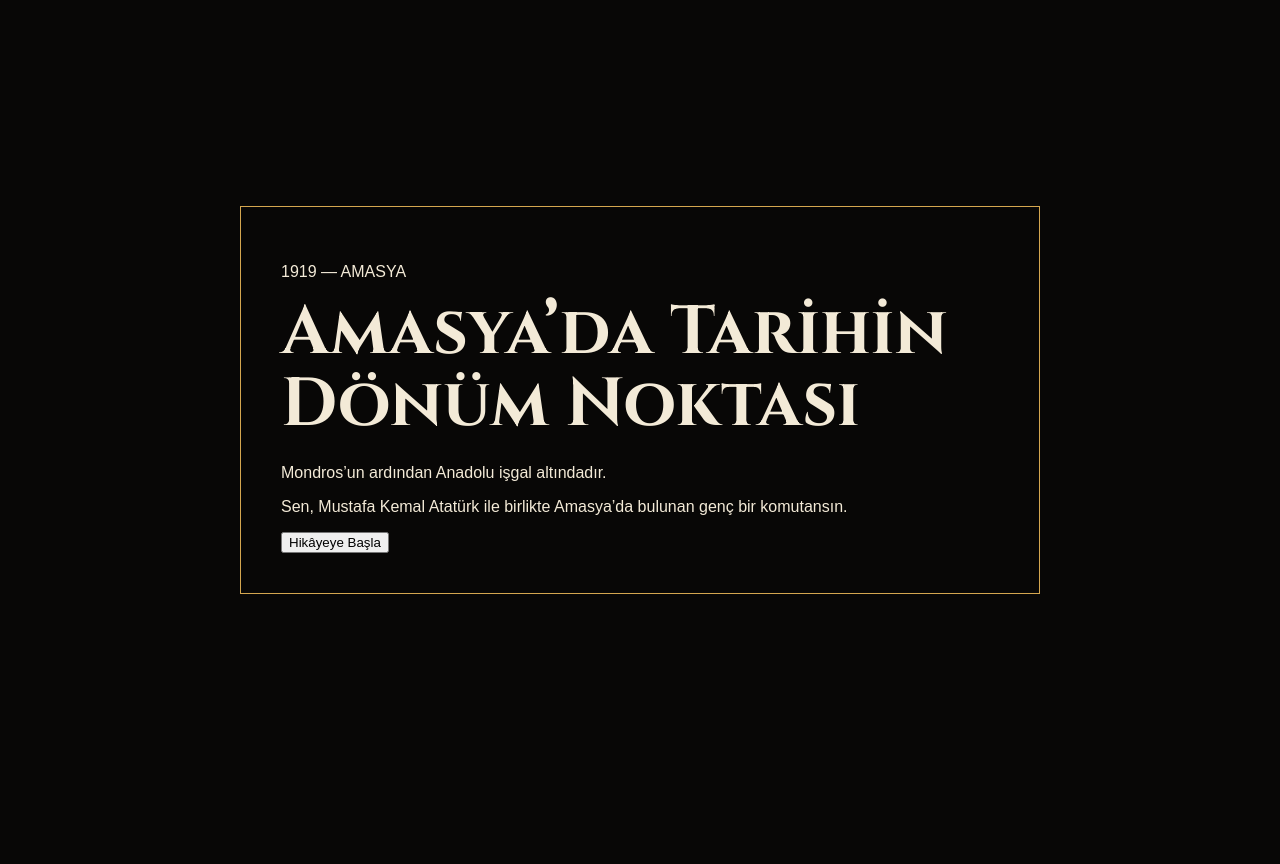
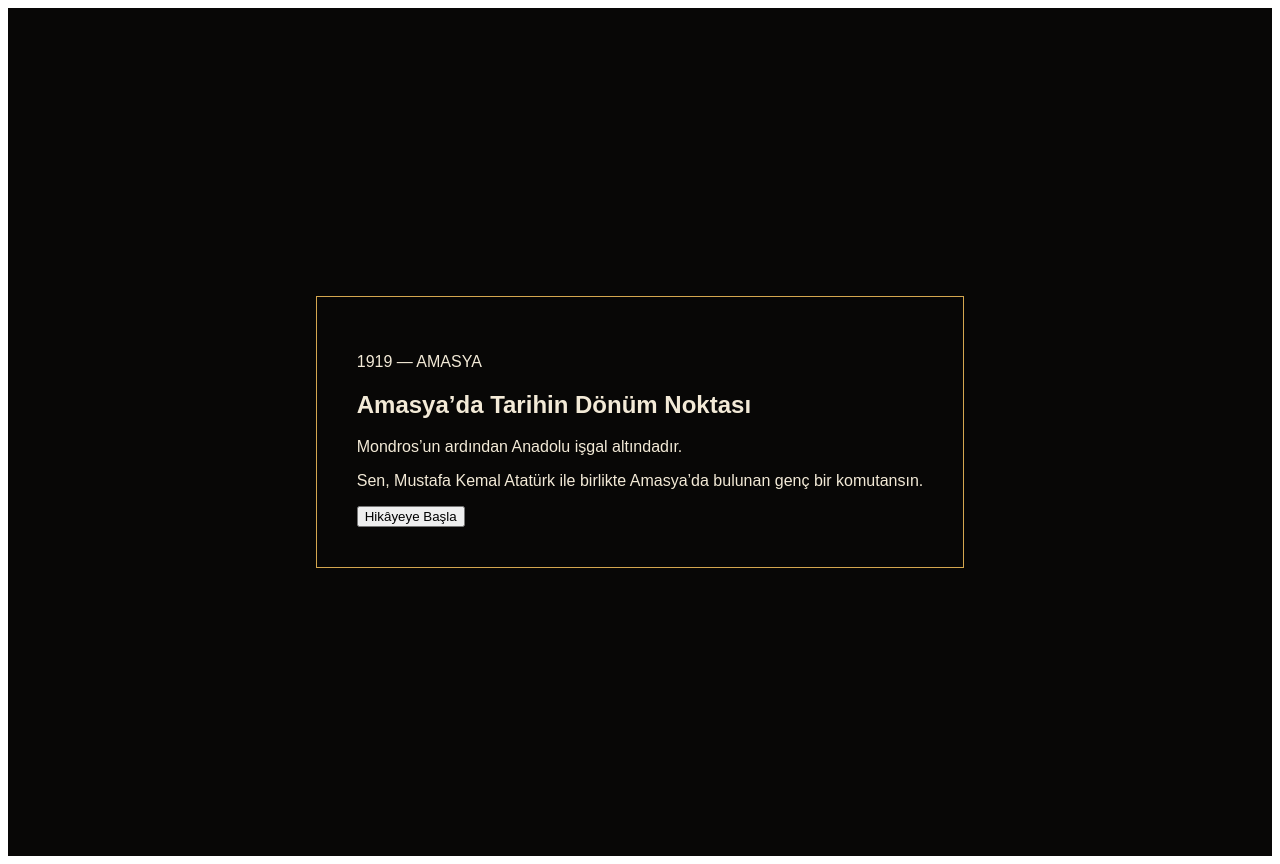
Before and after one commit to AYEXdws/yeniden-basla, a React (Vite) app: page / in a window 1280 px wide. Before the commit the page ends 800 px from the top, so only its background shows below. Built offline with nearby package versions, Linux system fonts and the light colour scheme.

Commit message:
Update main.jsx

```diff
--- a/src/main.jsx
+++ b/src/main.jsx
@@ -1,10 +1,5 @@
 import React from "react";
-import ReactDOM from "react-dom/client";
+import { createRoot } from "react-dom/client";
 import App from "./App.jsx";
-import "./App.css";
 
-ReactDOM.createRoot(document.getElementById("root")).render(
-  <React.StrictMode>
-    <App />
-  </React.StrictMode>
-);
+createRoot(document.getElementById("root")).render(<App />);
```
